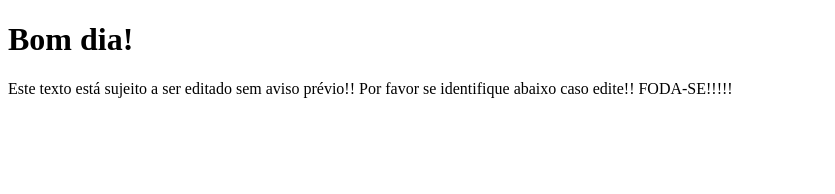
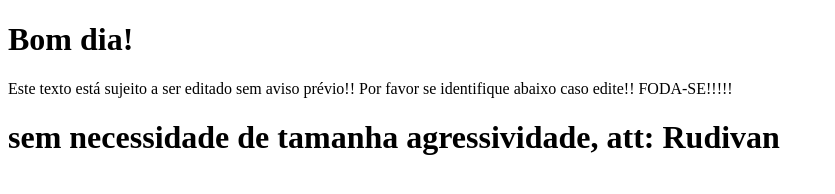
Before and after one commit to Delophantae/SCM-eng-software, a plain HTML site: page index.html in a window 1280 px wide. Shown: the whole page, without its empty margins (0-835 px from the left). Drawn offline with Linux system fonts and the light colour scheme.

Commit message:
alteração do commit

```diff
--- a/index.html
+++ b/index.html
@@ -13,5 +13,8 @@
 
     FODA-SE!!!!!
 
+
+    <h1>sem necessidade de tamanha agressividade, att: Rudivan</h1>
+
 </body>
 </html>
```
